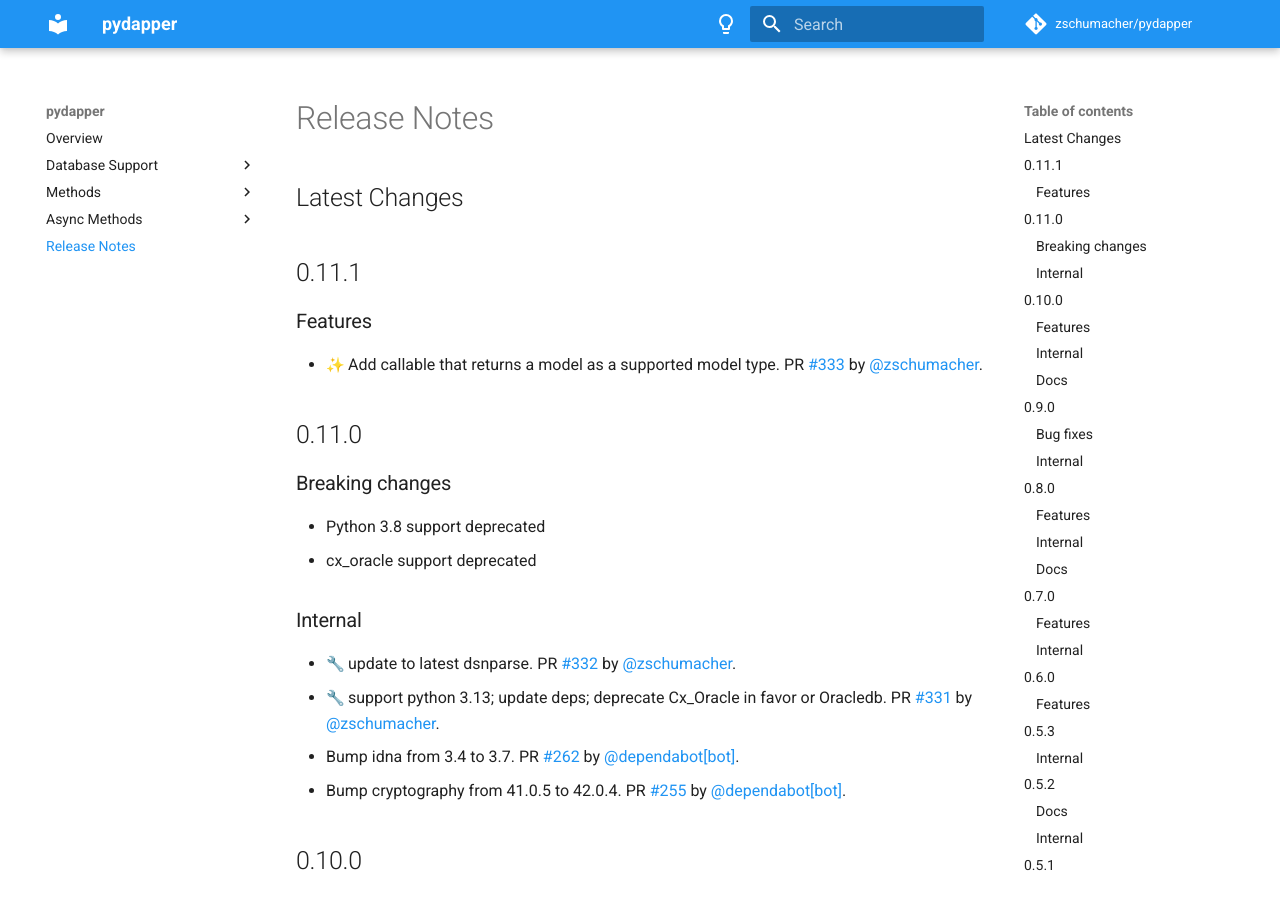
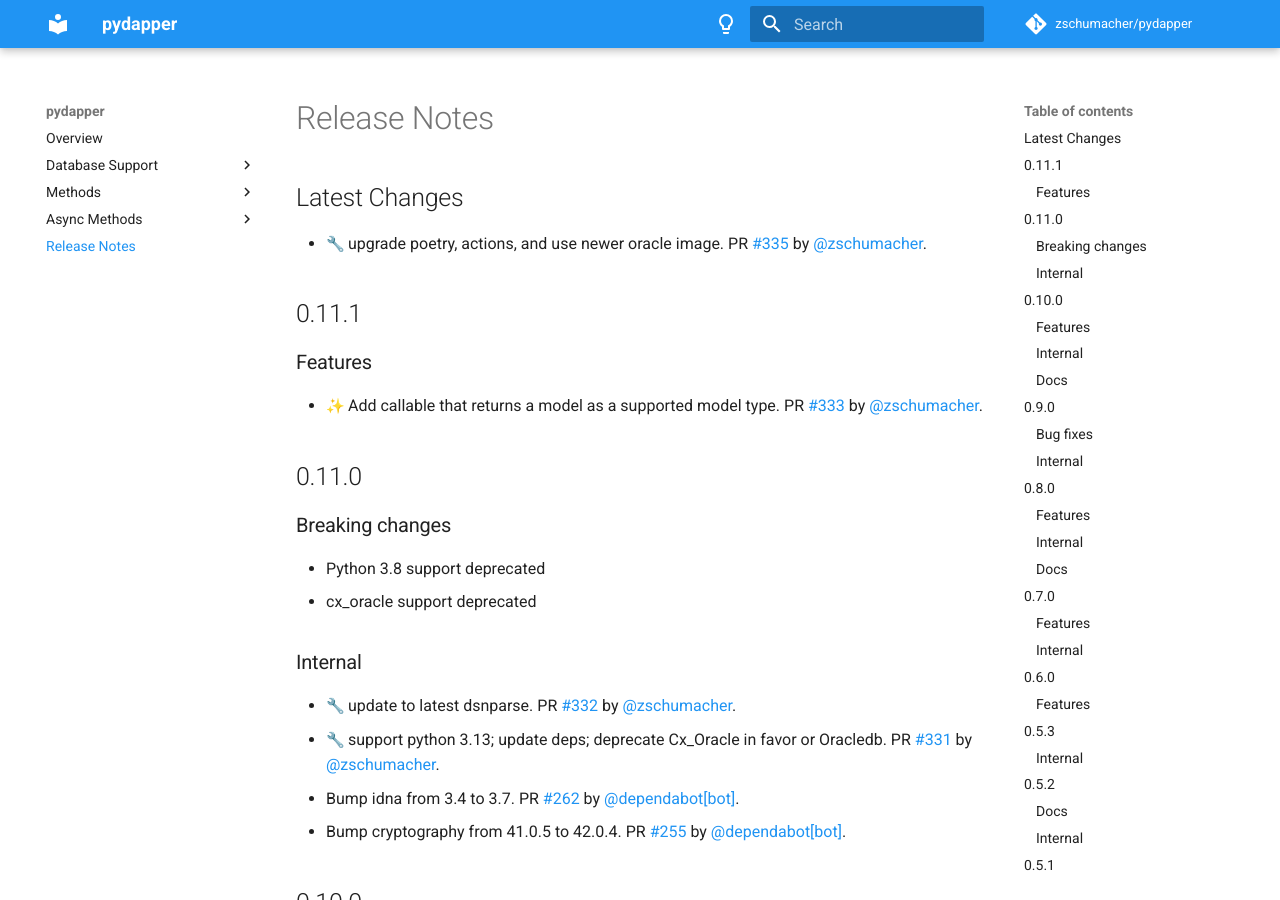
Before and after one commit to zschumacher/pydapper, an MkDocs documentation site: the page built from docs/release_notes.md, in a window 1280 px wide and 900 px high. Built offline with MkDocs 1.6.1 and Material for MkDocs 9.7.7, drawn with Linux system fonts in a browser that asks for light colours; emoji names are drawn with the system emoji font; comment, search, counter and statistics services are not loaded.

Commit message:
📝 Update release notes
[skip ci]

```diff
--- a/docs/release_notes.md
+++ b/docs/release_notes.md
@@ -1,4 +1,6 @@
 ## Latest Changes
+
+* :wrench: upgrade poetry, actions, and use newer oracle image. PR [#335](https://github.com/zschumacher/pydapper/pull/335) by [@zschumacher](https://github.com/zschumacher).
 
 ## 0.11.1
 ### Features
```
